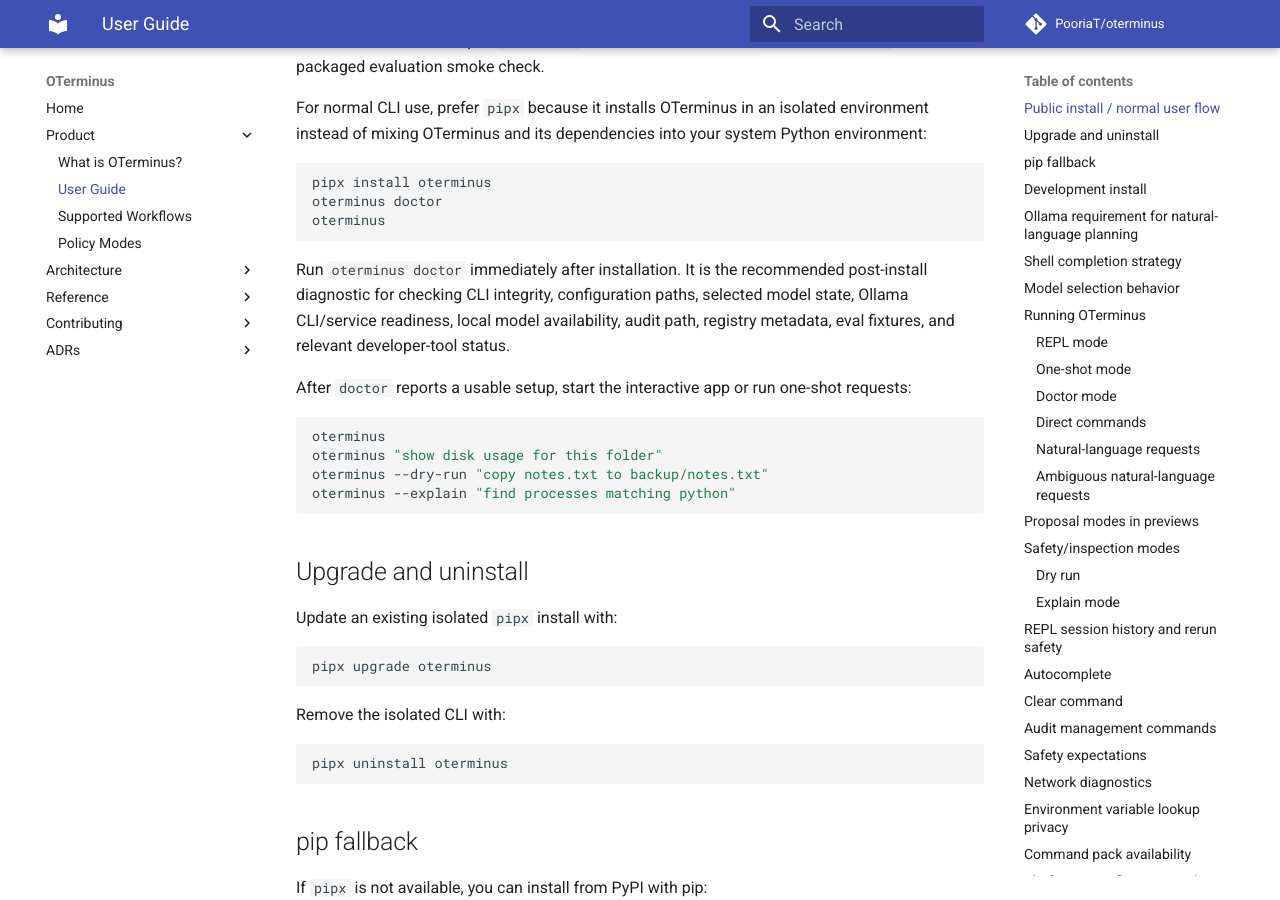
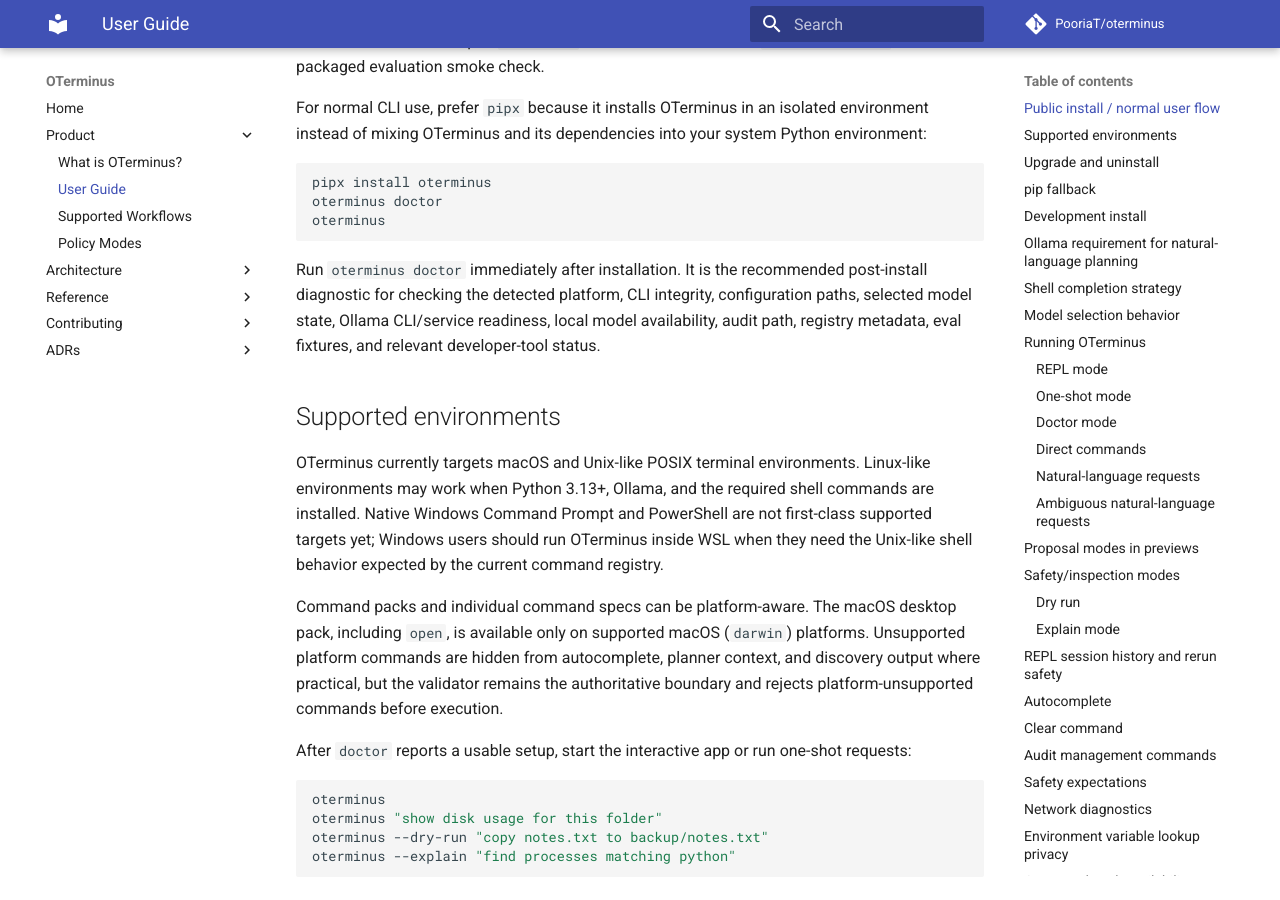
Before and after one commit to PooriaT/oterminus, an MkDocs documentation site: the page built from docs/product/user-guide.md, in a window 1280 px wide and 900 px high, scrolled down 228 px. Built offline with MkDocs 1.6.1 and Material for MkDocs 9.7.7, drawn with Linux system fonts in a browser that asks for light colours; comment, search, counter and statistics services are not loaded; some of the changed text lies outside the part shown.

Commit message:
Align platform classifiers and docs

````diff
--- a/docs/product/user-guide.md
+++ b/docs/product/user-guide.md
@@ -16,9 +16,22 @@
 ```
 
 Run `oterminus doctor` immediately after installation. It is the recommended post-install
-diagnostic for checking CLI integrity, configuration paths, selected model state, Ollama CLI/service
-readiness, local model availability, audit path, registry metadata, eval fixtures, and relevant
-developer-tool status.
+diagnostic for checking the detected platform, CLI integrity, configuration paths, selected model
+state, Ollama CLI/service readiness, local model availability, audit path, registry metadata, eval
+fixtures, and relevant developer-tool status.
+
+## Supported environments
+
+OTerminus currently targets macOS and Unix-like POSIX terminal environments. Linux-like
+environments may work when Python 3.13+, Ollama, and the required shell commands are installed.
+Native Windows Command Prompt and PowerShell are not first-class supported targets yet; Windows
+users should run OTerminus inside WSL when they need the Unix-like shell behavior expected by the
+current command registry.
+
+Command packs and individual command specs can be platform-aware. The macOS desktop pack, including
+`open`, is available only on supported macOS (`darwin`) platforms. Unsupported platform commands are
+hidden from autocomplete, planner context, and discovery output where practical, but the validator
+remains the authoritative boundary and rejects platform-unsupported commands before execution.
 
 After `doctor` reports a usable setup, start the interactive app or run one-shot requests:
 
@@ -420,7 +433,9 @@
 
 
 ## Platform-specific commands
-Some command families are platform-specific. For example, `open` is available by default on macOS (`darwin`) only. On unsupported platforms, these commands are hidden from suggestions and planner hints, and rejected by validator before execution.
+Some command families are platform-specific. For example, `open` is available by default on macOS
+(`darwin`) only. On unsupported platforms, these commands are hidden from suggestions and planner
+hints where practical, and rejected by the validator before execution.
 
 ## Output size guards
 
--- a/pyproject.toml
+++ b/pyproject.toml
@@ -14,7 +14,9 @@
     "Environment :: Console",
     "Intended Audience :: Developers",
     "License :: OSI Approved :: MIT License",
-    "Operating System :: OS Independent",
+    "Operating System :: MacOS",
+    "Operating System :: POSIX",
+    "Operating System :: Unix",
     "Programming Language :: Python :: 3",
     "Programming Language :: Python :: 3.13",
     "Topic :: Utilities",
````
Also changed, not shown: README.md (+17 -3 lines), docs/adding-command-families.md (+11 -1 lines), docs/architecture/capability-system.md (+8 -2 lines), docs/architecture/command-registry.md (+11 -1 lines), docs/architecture/validation-and-policy.md (+4 -3 lines), 2 other files.
